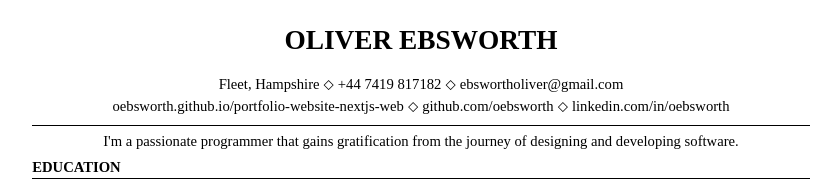
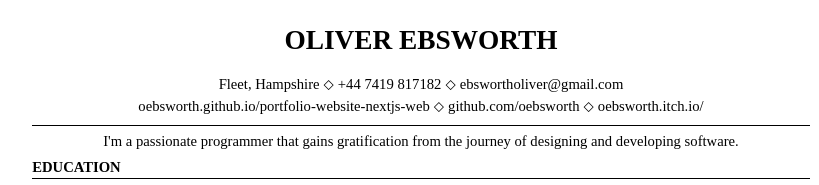
Before and after one commit to oebsworth/procedural-cv-nextjs-web, a Next.js app: page / in a window 1280 px wide. Shown: the top 185 px of the page, without its empty margins (219-1038 px from the left). Built offline with nearby package versions, Linux system fonts and the light colour scheme.

Commit message:
Updated the linkedin link to be the itch.io link.

```diff
--- a/app/page.tsx
+++ b/app/page.tsx
@@ -19,7 +19,7 @@ export default function HomePage() {
   const links = [
     { text: "oebsworth.github.io/portfolio-website-nextjs-web", url: "https://oebsworth.github.io/portfolio-website-nextjs-web" },
     { text: "github.com/oebsworth", url: "https://github.com/oebsworth" },
-    { text: "linkedin.com/in/oebsworth", url: "https://linkedin.com/in/oebsworth" },
+    { text: "oebsworth.itch.io/", url: "https://oebsworth.itch.io/" },
   ];
 
   const tagLine = "I'm a passionate programmer that gains gratification from the journey of designing and developing software. "
```
